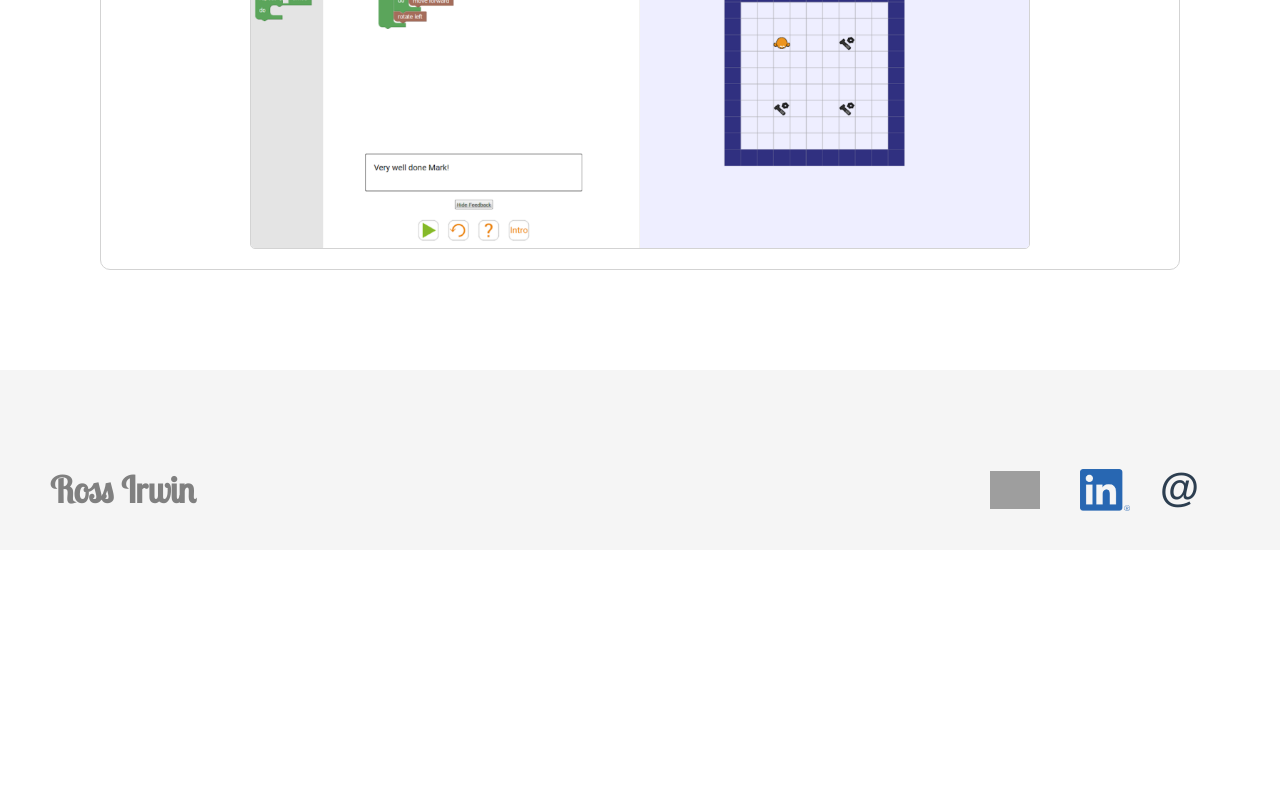
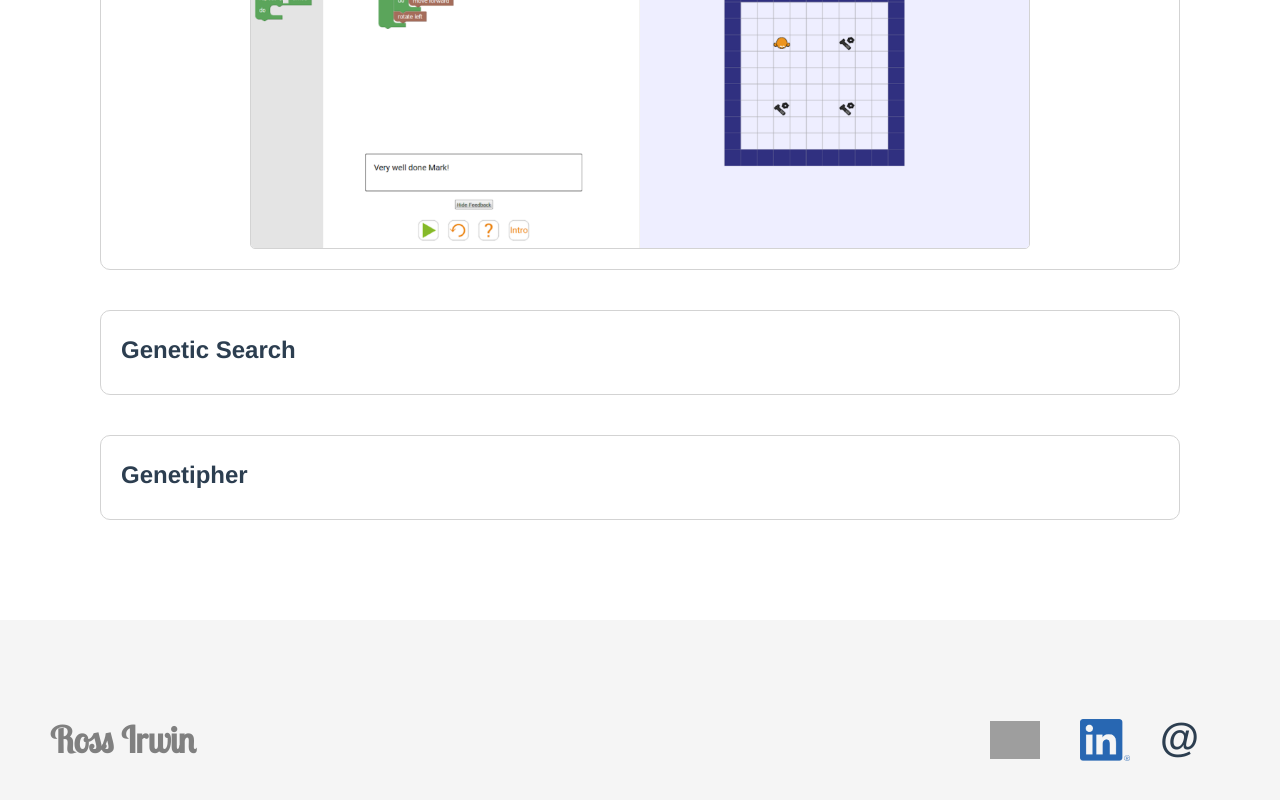
Before and after one commit to rssrwn/rssrwn, a Vue app: page / in a window 1280 px wide. Shown: the part 696-1496 px from the top of the page. Before the commit the page ends 1246 px from the top, so only its background shows below. Built offline with nearby package versions, Linux system fonts and the light colour scheme; grey boxes are pictures that could not be loaded; a web font is replaced by a local one.

Commit message:
Add initial layout for genetic search and genetipher projects

```diff
--- a/src/pages/Projects.vue
+++ b/src/pages/Projects.vue
@@ -15,7 +15,18 @@
           </div>
         </div>
       </div>
+      <div class="project">
+        <div class="projectTitle"><h2 class="projectTitle">Genetic Search</h2></div>
+        <div>
 
+        </div>
+      </div>
+      <div class="project">
+        <div class="projectTitle"><h2 class="projectTitle">Genetipher</h2></div>
+        <div>
+
+        </div>
+      </div>
     </div>
   </div>
 </template>
```
